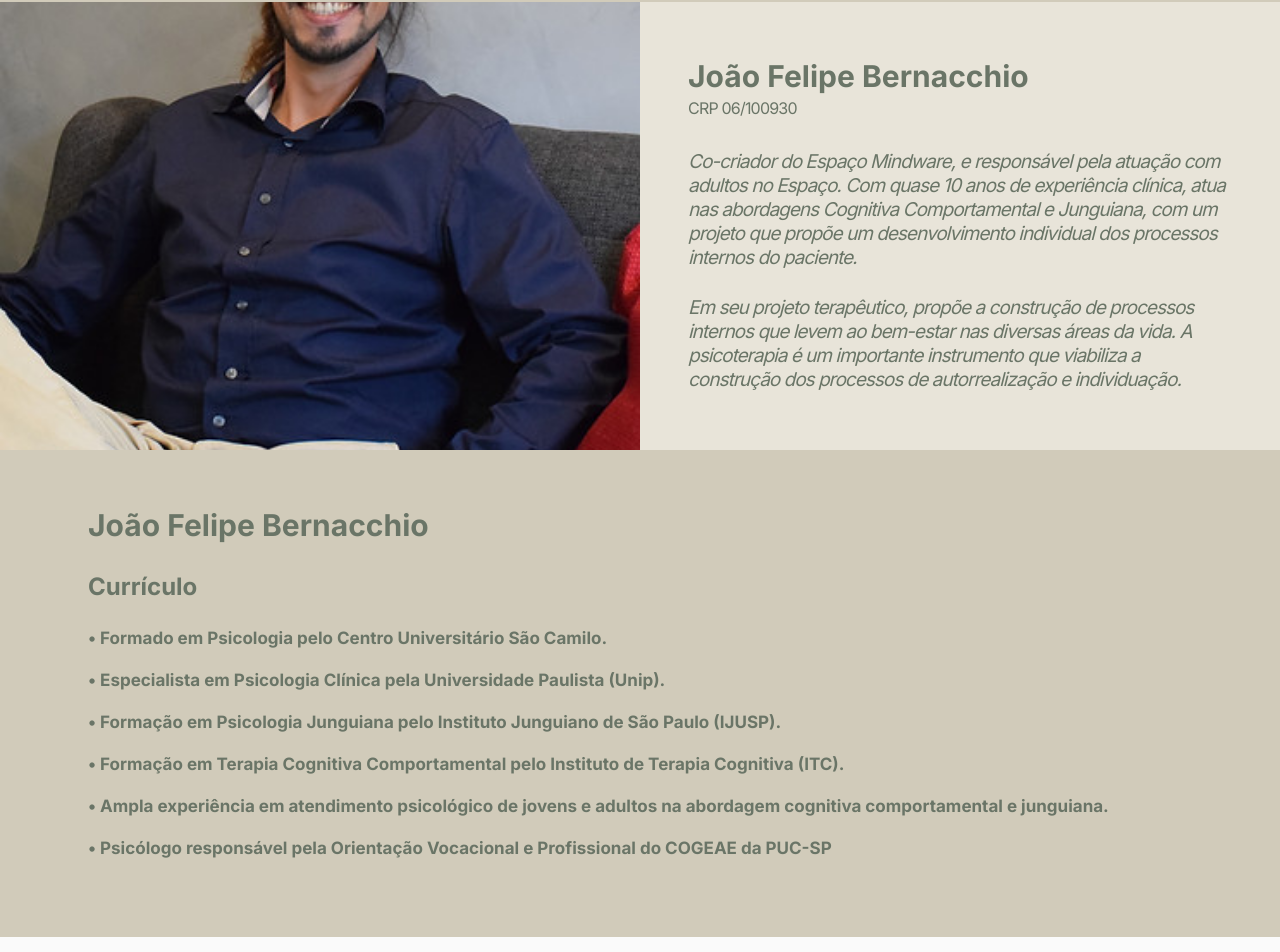
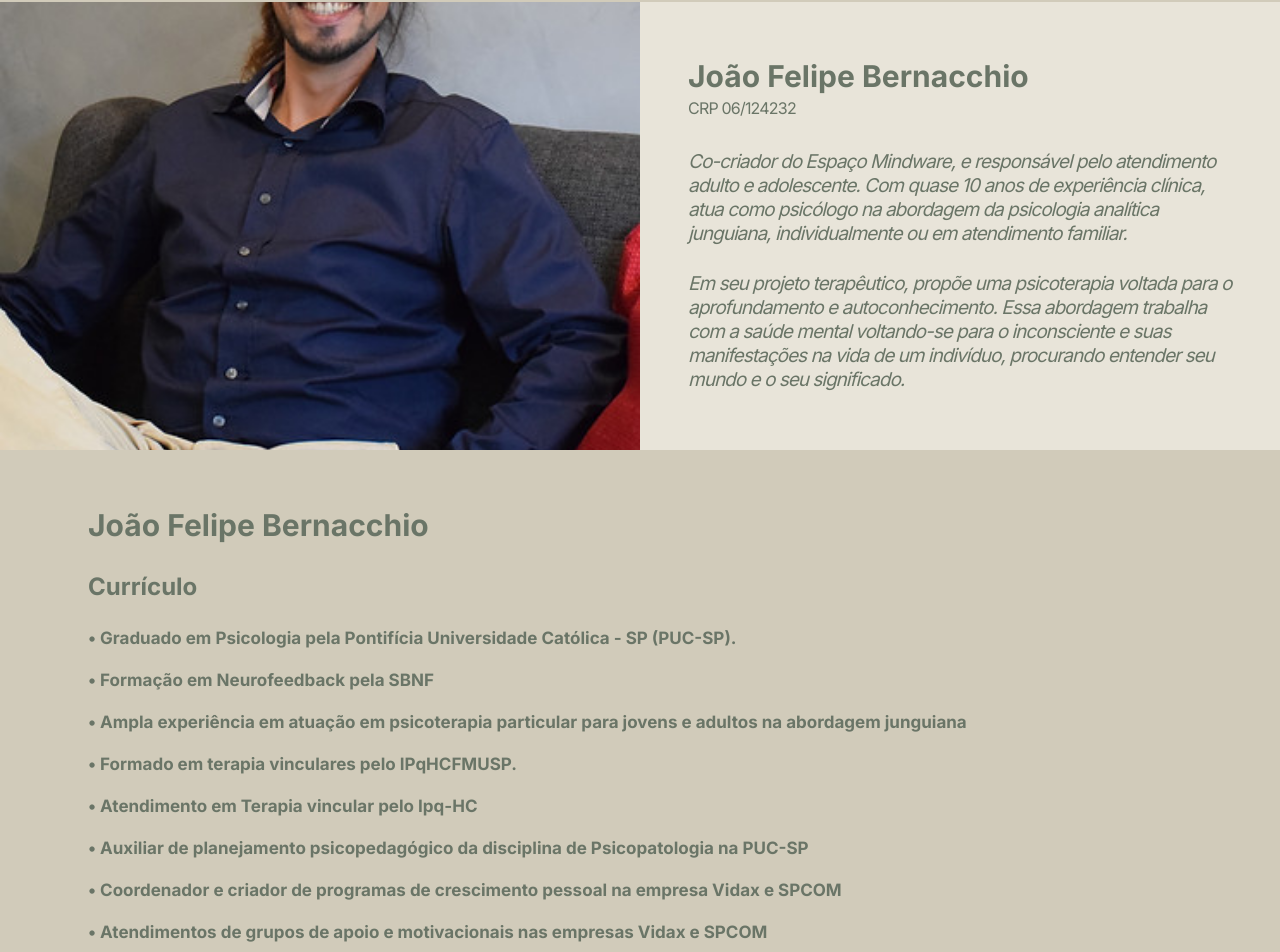
Before and after one commit to jfbernacchio-dev/zdf8394hGfj93Ghsd9g3hf, a React (Vite) app: page /sobre-nos in a window 1280 px wide. Shown: the part 1143-2095 px from the top of the page. Built offline with nearby package versions, Linux system fonts and the light colour scheme.

Commit message:
Fix: Correct João's curriculum section

```diff
--- a/src/pages/SobreNos.tsx
+++ b/src/pages/SobreNos.tsx
@@ -139,7 +139,7 @@ const SobreNos = () => {
               letterSpacing: '-0.8px',
               marginBottom: '32px'
             }}>
-              CRP 06/100930
+              CRP 06/124232
             </h2>
 
             <div style={{
@@ -151,8 +151,8 @@ const SobreNos = () => {
               color: '#6A7567',
               letterSpacing: '-1px'
             }}>
-              <p>Co-criador do Espaço Mindware, e responsável pela atuação com adultos no Espaço. Com quase 10 anos de experiência clínica, atua nas abordagens Cognitiva Comportamental e Junguiana, com um projeto que propõe um desenvolvimento individual dos processos internos do paciente.</p>
-              <p style={{ marginTop: '26px' }}>Em seu projeto terapêutico, propõe a construção de processos internos que levem ao bem-estar nas diversas áreas da vida. A psicoterapia é um importante instrumento que viabiliza a construção dos processos de autorrealização e individuação.</p>
+              <p>Co-criador do Espaço Mindware, e responsável pelo atendimento adulto e adolescente. Com quase 10 anos de experiência clínica, atua como psicólogo na abordagem da psicologia analítica junguiana, individualmente ou em atendimento familiar.</p>
+              <p style={{ marginTop: '26px' }}>Em seu projeto terapêutico, propõe uma psicoterapia voltada para o aprofundamento e autoconhecimento. Essa abordagem trabalha com a saúde mental voltando-se para o inconsciente e suas manifestações na vida de um indivíduo, procurando entender seu mundo e o seu significado.</p>
             </div>
           </div>
         </div>
@@ -190,12 +190,15 @@ const SobreNos = () => {
             lineHeight: '26px',
             color: '#6A7567'
           }}>
-            <p style={{ marginBottom: '16px' }}>• Formado em Psicologia pelo Centro Universitário São Camilo.</p>
-            <p style={{ marginBottom: '16px' }}>• Especialista em Psicologia Clínica pela Universidade Paulista (Unip).</p>
-            <p style={{ marginBottom: '16px' }}>• Formação em Psicologia Junguiana pelo Instituto Junguiano de São Paulo (IJUSP).</p>
-            <p style={{ marginBottom: '16px' }}>• Formação em Terapia Cognitiva Comportamental pelo Instituto de Terapia Cognitiva (ITC).</p>
-            <p style={{ marginBottom: '16px' }}>• Ampla experiência em atendimento psicológico de jovens e adultos na abordagem cognitiva comportamental e junguiana.</p>
-            <p style={{ marginBottom: '16px' }}>• Psicólogo responsável pela Orientação Vocacional e Profissional do COGEAE da PUC-SP</p>
+            <p style={{ marginBottom: '16px' }}>• Graduado em Psicologia pela Pontifícia Universidade Católica - SP (PUC-SP).</p>
+            <p style={{ marginBottom: '16px' }}>• Formação em Neurofeedback pela SBNF</p>
+            <p style={{ marginBottom: '16px' }}>• Ampla experiência em atuação em psicoterapia particular para jovens e adultos na abordagem junguiana</p>
+            <p style={{ marginBottom: '16px' }}>• Formado em terapia vinculares pelo IPqHCFMUSP.</p>
+            <p style={{ marginBottom: '16px' }}>• Atendimento em Terapia vincular pelo Ipq-HC</p>
+            <p style={{ marginBottom: '16px' }}>• Auxiliar de planejamento psicopedagógico da disciplina de Psicopatologia na PUC-SP</p>
+            <p style={{ marginBottom: '16px' }}>• Coordenador e criador de programas de crescimento pessoal na empresa Vidax e SPCOM</p>
+            <p style={{ marginBottom: '16px' }}>• Atendimentos de grupos de apoio e motivacionais nas empresas Vidax e SPCOM</p>
+            <p style={{ marginBottom: '16px' }}>• Recrutamento e seleção na empresa Vertude</p>
           </div>
         </div>
       </section>
```
